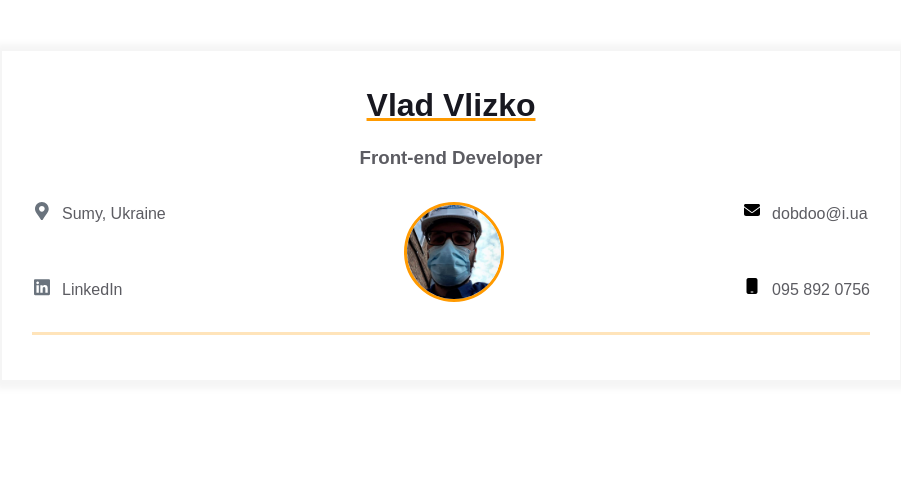
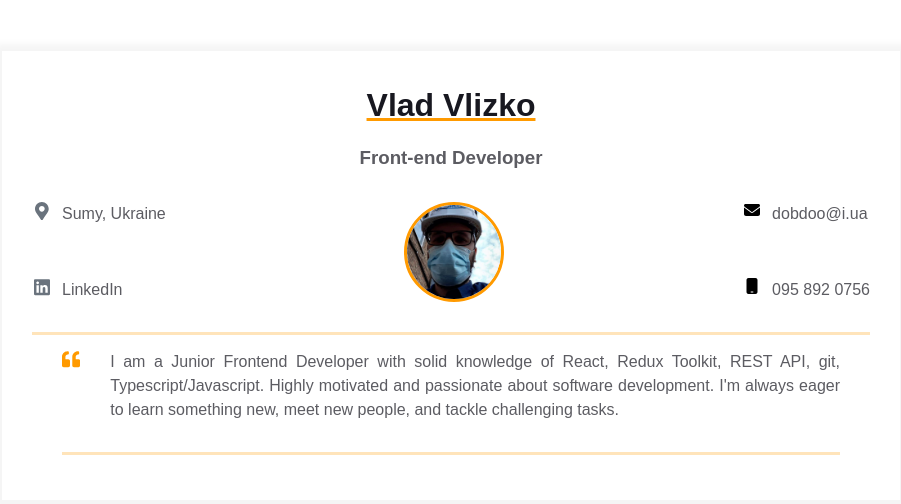
Before and after one commit to vladjsp/homepage, a plain HTML site: page index.html in a window 1280 px wide. Shown: the whole page, without its empty margins (189-1090 px from the left). Drawn offline with Linux system fonts and the light colour scheme.

Commit message:
Add intro block

```diff
--- a/index.html
+++ b/index.html
@@ -73,6 +73,24 @@
               </div>
             </div>
           </div>
+          <div class="container">
+            <div class="resume__block">
+              <div class="intro">
+                <div class="intro__icon-wrapper">
+                  <svg class="intro__icon" xmlns="http://www.w3.org/2000/svg" viewBox="0 0 512 512">
+                    <path
+                      d="M464 256h-80v-64c0-35.3 28.7-64 64-64h8c13.3 0 24-10.7 24-24V56c0-13.3-10.7-24-24-24h-8c-88.4 0-160 71.6-160 160v240c0 26.5 21.5 48 48 48h128c26.5 0 48-21.5 48-48V304c0-26.5-21.5-48-48-48zm-288 0H96v-64c0-35.3 28.7-64 64-64h8c13.3 0 24-10.7 24-24V56c0-13.3-10.7-24-24-24h-8C71.6 32 0 103.6 0 192v240c0 26.5 21.5 48 48 48h128c26.5 0 48-21.5 48-48V304c0-26.5-21.5-48-48-48z"></path>
+                  </svg>
+                </div>
+                <p class="intro_text">
+                  I am a Junior Frontend Developer with solid knowledge of React, Redux Toolkit,
+                  REST API, git, Typescript/Javascript. Highly motivated and passionate about
+                  software development. I'm always eager to learn something new, meet new people,
+                  and tackle challenging tasks.
+                </p>
+              </div>
+            </div>
+          </div>
         </div>
       </div>
     </main>
```
